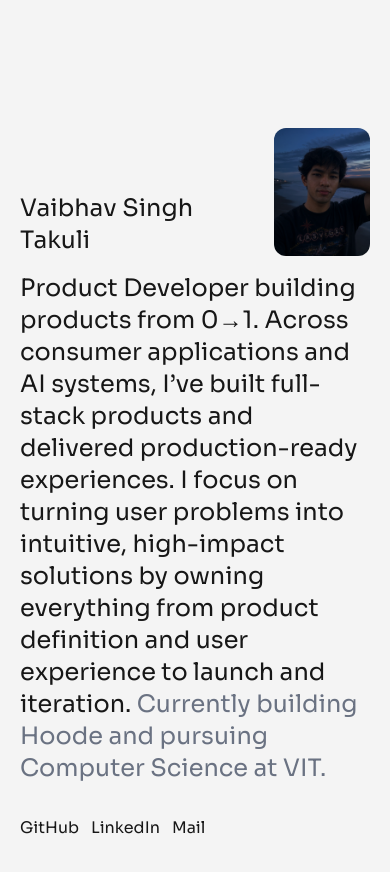
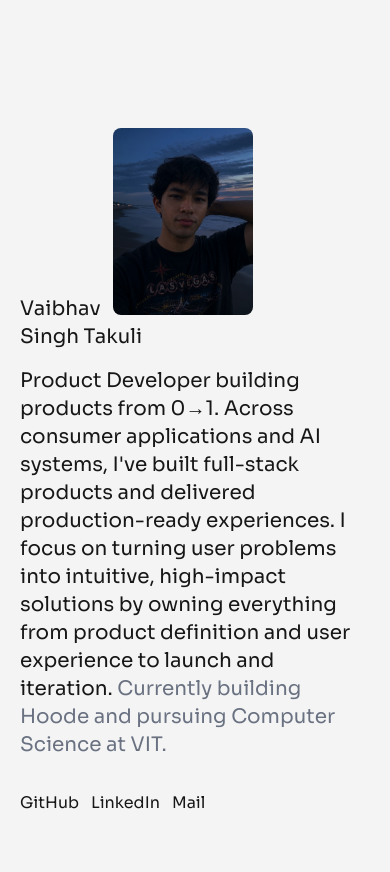
Before and after one commit to vaibhavsingh6952/portfolio, a Next.js app: page / in a window 390 px wide. Shown: the top 872 px of the page. Built offline with nearby package versions, Linux system fonts and the light colour scheme.

Commit message:
changes in text sizes and hero section

```diff
--- a/app/page.tsx
+++ b/app/page.tsx
@@ -8,7 +8,7 @@ export default function Home() {
       <Hero />
       <Projects />
       <Before />
-      <footer className="max-w-2xl mx-auto mt-40 pb-20 text-gray-400 text-xl">
+      <footer className="max-w-2xl mx-auto mt-40 pb-20 text-gray-400 text-xl max-md:text-lg">
         feel free to talk ᝯ.ᐟ
       </footer>
     </main>
--- a/components/Before.tsx
+++ b/components/Before.tsx
@@ -45,7 +45,7 @@ function BeforeEntry({ company, companyUrl, description, role, date, outcomes }:
 export default function Before() {
     return (
         <section className="mt-40">
-            <h1 className="max-w-2xl mx-auto text-2xl text-gray-500 mb-12">Before</h1>
+            <h1 className="max-w-2xl mx-auto text-2xl max-md:text-xl text-gray-500 mb-12">Before</h1>
 
             <BeforeEntry
                 company="MNNIT Allahabad"
--- a/components/Hero.tsx
+++ b/components/Hero.tsx
@@ -3,20 +3,35 @@ import Image from "next/image";
 export default function Hero() {
     return (
         <section className="max-w-2xl mx-auto pt-32">
-            <div className="flex items-baseline gap-2 max-md:items-end">
-                <h1 className="text-3xl max-md:text-2xl">Vaibhav Singh Takuli</h1>
+            <div className="hidden md:flex items-baseline gap-2">
+                <h1 className="text-3xl">Vaibhav Singh Takuli</h1>
                 <Image
                     src="/pfp.png"
                     alt="Profile"
                     width={180}
                     height={180}
-                    className="rounded-lg max-md:w-24 max-md:h-32 max-md:object-cover max-md:rounded-xl"
+                    className="rounded-lg"
                     unoptimized
                 />
             </div>
 
-            <p className="mt-4 text-3xl max-md:text-2xl">
-                Product Developer building products from 0→1. Across consumer applications and AI systems, I’ve built full-stack products and delivered production-ready experiences. I focus on turning user problems into intuitive, high-impact solutions by owning everything from product definition and user experience to launch and iteration.<span className="text-gray-500"> Currently building Hoode and pursuing Computer Science at VIT.</span>
+            <div className="flex md:hidden flex-col">
+                <div className="flex items-baseline gap-3">
+                    <h1 className="text-xl">Vaibhav</h1>
+                    <Image
+                        src="/pfp.png"
+                        alt="Profile"
+                        width={140}
+                        height={140}
+                        className="rounded-lg"
+                        unoptimized
+                    />
+                </div>
+                <h1 className="text-xl">Singh Takuli</h1>
+            </div>
+
+            <p className="mt-4 text-3xl max-md:text-xl">
+                Product Developer building products from 0→1. Across consumer applications and AI systems, I've built full-stack products and delivered production-ready experiences. I focus on turning user problems into intuitive, high-impact solutions by owning everything from product definition and user experience to launch and iteration.<span className="text-gray-500"> Currently building Hoode and pursuing Computer Science at VIT.</span>
             </p>
             <div className="flex gap-3 mt-8">
                 <a href="https://github.com/vaibhavsingh6952" target="_blank" rel="noopener noreferrer" className="hover:text-gray-400 transition-colors">GitHub</a>
--- a/components/ProjectCard.tsx
+++ b/components/ProjectCard.tsx
@@ -31,8 +31,8 @@ export default function ProjectCard({
     return (
         <div className="mb-32">
             <article className="max-w-2xl mx-auto">
-                <p className="text-zinc-500 text-xl">{year}</p>
-                <h3 className="text-2xl md:text-3xl mt-1">{title}. {description}</h3>
+                <p className="text-zinc-500 text-xl max-md:text-lg">{year}</p>
+                <h3 className="text-xl md:text-3xl mt-1">{title}. {description}</h3>
 
                 <div className="mt-8">
                     {link && (
--- a/components/Projects.tsx
+++ b/components/Projects.tsx
@@ -3,7 +3,7 @@ import ProjectCard from "./ProjectCard";
 export default function Projects() {
     return (
         <section className="mt-40">
-            <h1 className="max-w-2xl mx-auto text-2xl text-gray-500 mb-12">Recent Projects</h1>
+            <h1 className="max-w-2xl mx-auto text-2xl max-md:text-xl text-gray-500 mb-12">Recent Projects</h1>
 
             <ProjectCard
                 year="2025 to present"
@@ -15,8 +15,8 @@ export default function Projects() {
                 role="Co-Founder, Product Engineer"
                 outcomes={[
                     "2,000+ waitlist signups before public launch",
-                    "Built full mobile app and marketing site from zero: auth, feeds, real-time updates, content moderation",
-                    "Designed app core algorithm and personalized feed from scratch",
+                    "Built mobile app, designed waitlist website and handle marketing",
+                    "Designed core app algorithm and UI flow",
                 ]}
                 gallery={{
                     type: "phone",
@@ -33,8 +33,8 @@ export default function Projects() {
                 title="Structra"
                 description="SaaS platform for Indian interior design studios to manage projects, automate GST invoices, and streamline vendor purchases."
                 link="structra-roan.vercel.app"
-                status="Currently researching market fit and an underserved wedge before deciding on public launch."
-                tools={["Next.js", "Tailwind CSS", "Supabase", "Prisma", "Razorpay"]}
+                status="Currently researching market fit and an underserved segment"
+                tools={["Next.js", "Tailwind CSS", "Prisma", "Razorpay"]}
                 role="Founder, Product Engineer"
                 outcomes={[
                     "Built full SaaS platform: dashboard, auth, Razorpay payments, and multi-tier subscription pricing",
@@ -60,7 +60,7 @@ export default function Projects() {
                 description="Turns content into action. Share reels, videos, or posts and Clariwo extracts key ideas into a structured plan tailored to your context."
                 link="clariwo.vercel.app"
                 status="Built from a problem I ran into myself. Currently in waitlist phase while working on initial distribution."
-                tools={["Expo React Native", "Supabase", "React Query", "NativeWind"]}
+                tools={["Expo React Native", "AI pipeline", "NativeWind"]}
                 role="Founder, Product Engineer"
                 outcomes={[
                     "Designed and built AI pipeline that extracts structured plans from social content",
@@ -80,14 +80,13 @@ export default function Projects() {
             <ProjectCard
                 year="2026"
                 title="US Warrant Search"
-                description="Public warrant lookup across every US county and state. Aggregates data currently scattered across thousands of sheriff and court websites into a single searchable index."
+                description="Public warrant lookup across every US county and state. Aggregates data currently scattered across thousands of government websites into a single searchable index."
                 link="warrantsearchus.com"
                 status="A search-driven content product targeting recurring organic demand around public records."
                 tools={["Next.js", "Python", "PostgreSQL"]}
                 role="Builder"
                 outcomes={[
                     "Mapping and collecting warrant data across 3,000+ US counties",
-                    "Building scraper pipeline and data normalization layer",
                     "Designing county-browse and search UX",
                 ]}
                 gallery={{
```
